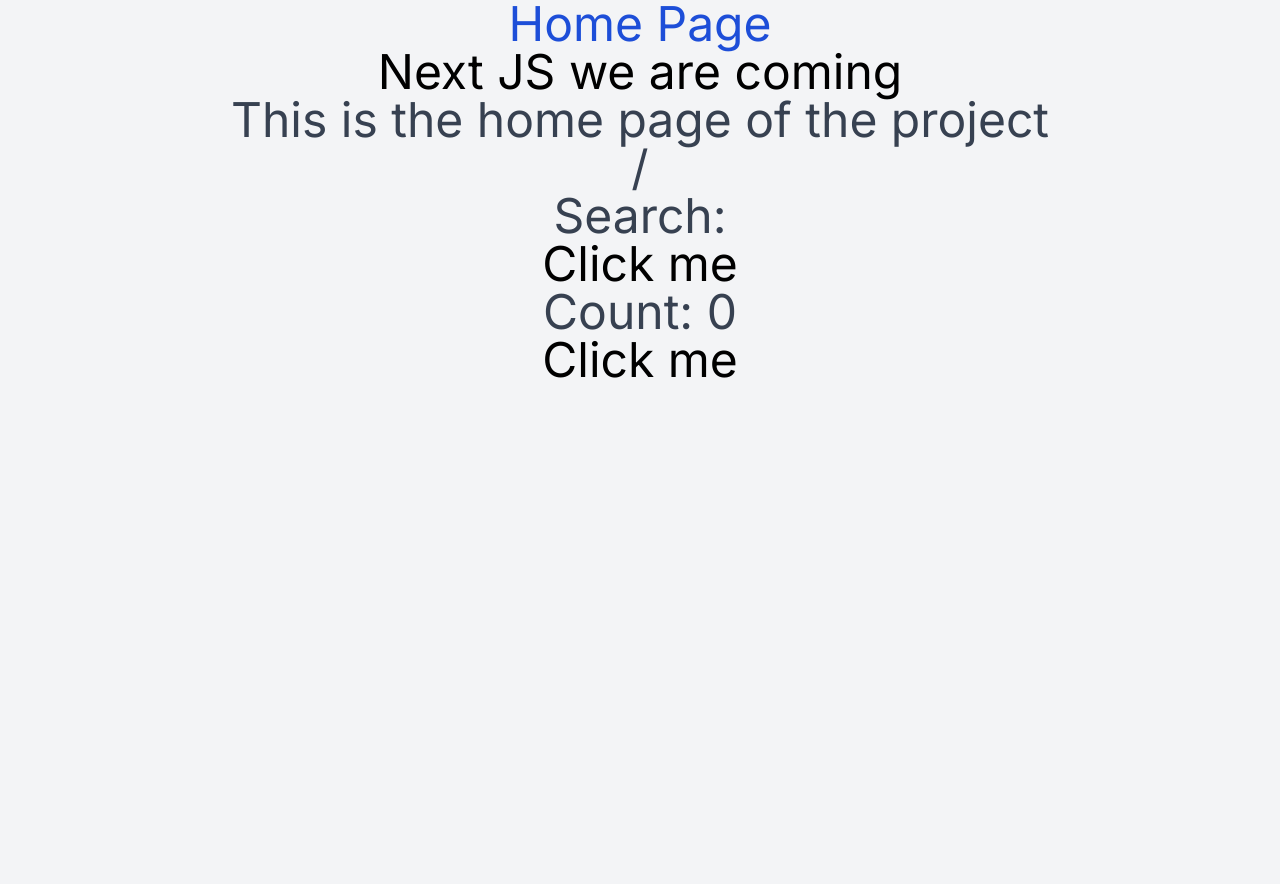
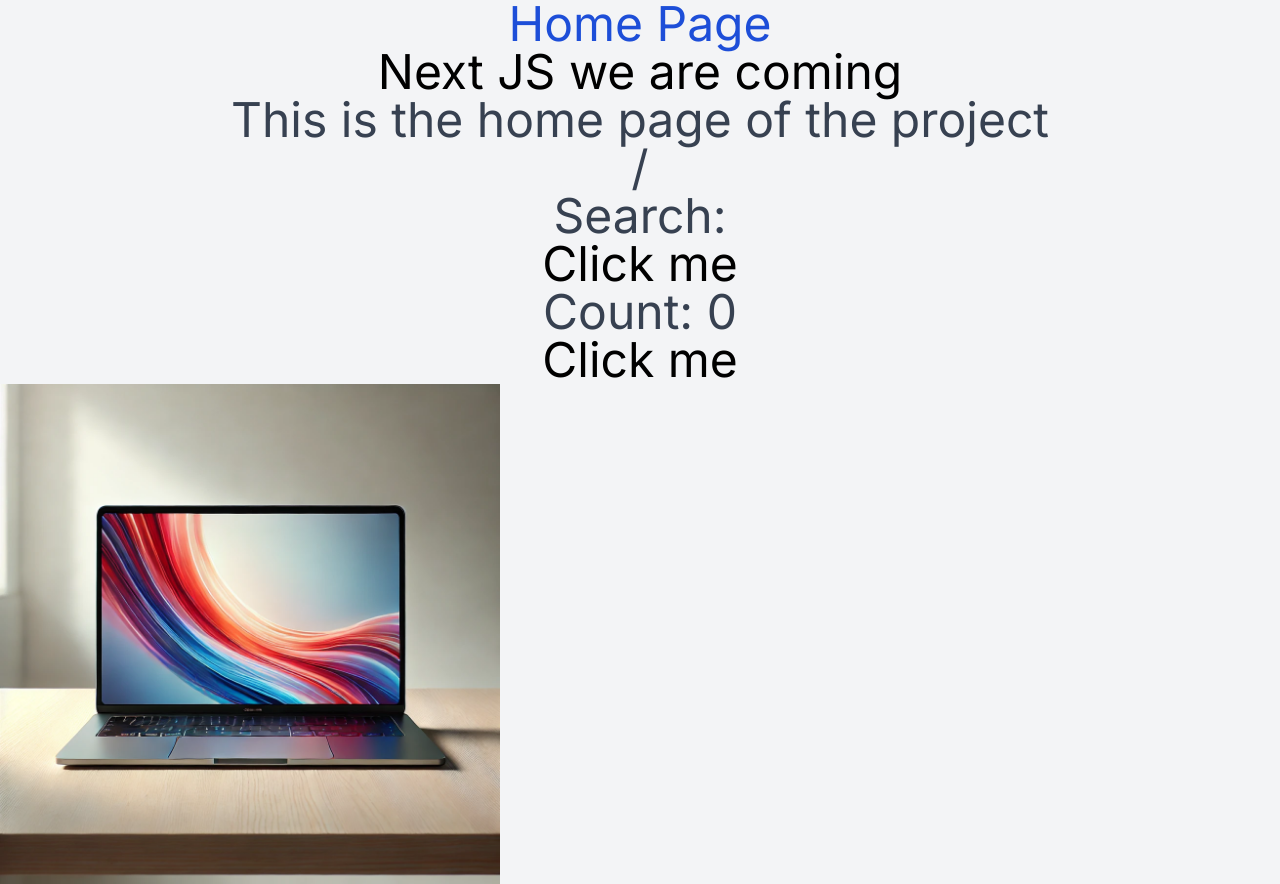
Before and after one commit to Andrewx24/project-name, a Next.js app: page / in a window 1280 px wide. Before the commit the page ends 800 px from the top, so only its background shows below. Built offline with nearby package versions, Linux system fonts and the light colour scheme; a web font is replaced by a local one.

Commit message:
newer fixes

```diff
--- a/app/(root)/(home)/page.tsx
+++ b/app/(root)/(home)/page.tsx
@@ -11,6 +11,12 @@
       <p> This is the home page of the project</p>
       <Search/>
       <Button />
+      <Image
+      src="/laptop.png"
+      alt="Picture of the author"
+      width={500}
+      height={500}
+      />
     </div>
   );
 }
--- a/app/(root)/testing/loading.tsx
+++ b/app/(root)/testing/loading.tsx
@@ -1,9 +1,14 @@
+import Navbar from '@/ui/componets/Navbar'
 import React from 'react'
 
-const loading = () => {
+const Loading = () => {
   return (
-    <div>loading</div>
+    <div>
+        <Navbar/>
+    <h1> This page is Loading</h1>
+
+    </div>
   )
 }
 
-export default loading
+export default Loading
```
Also changed, not shown: ui/componets/Navbar.tsx (+13 -0 lines), public/laptop.png (added).
